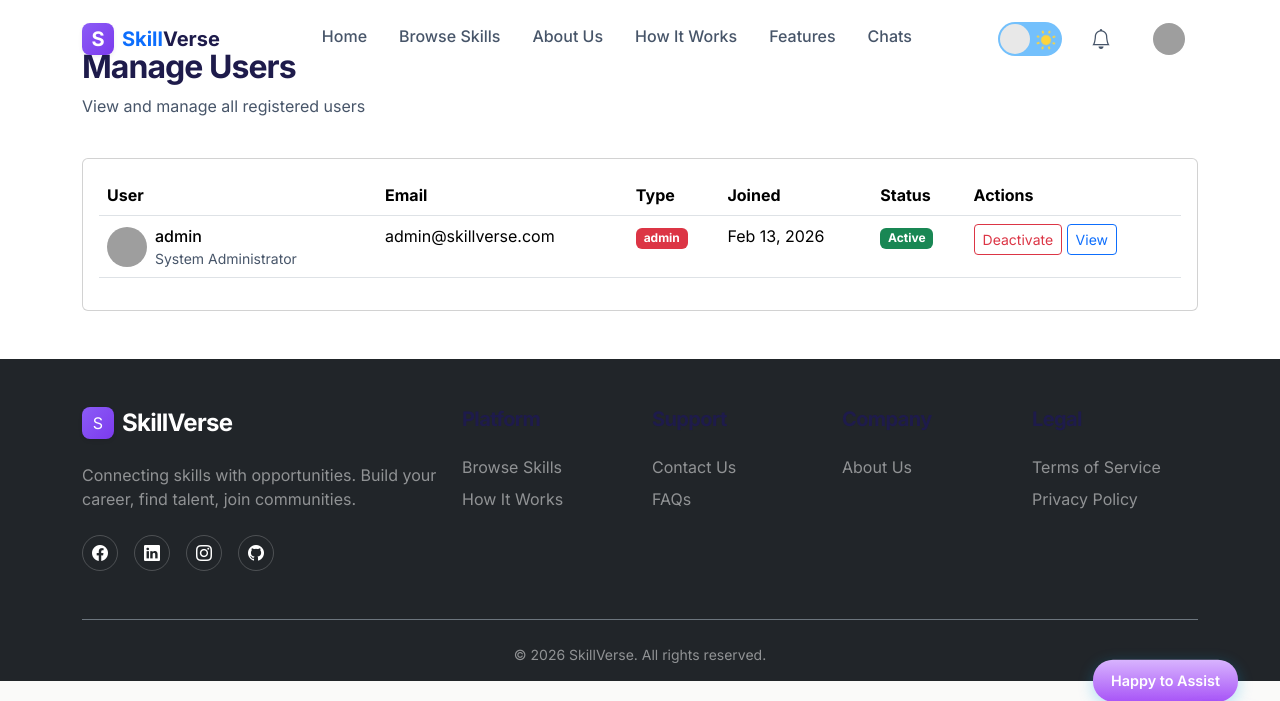
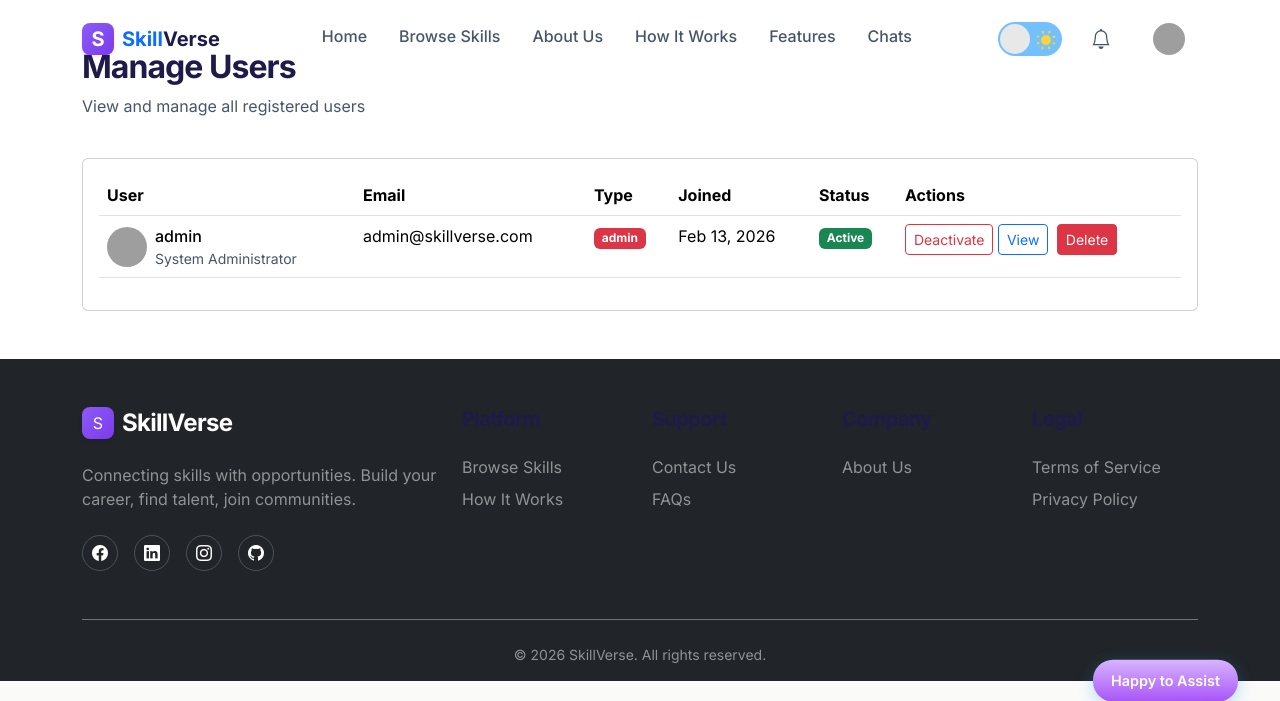
Before and after one commit to dakshbhavsar0007/SkillVerse, a Flask app: page /admin/users in a window 1280 px wide. Shown: the top 701 px of the page. Run offline with Flask 3, Linux system fonts and the light colour scheme; a user stored in the database is signed in; data that the repository does not hold is empty; grey boxes are pictures that could not be loaded.

Commit message:
Add admin feature to delete users

```diff
--- a/routes.py
+++ b/routes.py
@@ -1850,6 +1850,98 @@ def toggle_user_status(user_id):
     return redirect(url_for('admin.users'))
 
 
+@admin_bp.route('/users/<int:user_id>/delete', methods=['POST'])
+@admin_required
+def delete_user(user_id):
+    """
+    Permanently delete a user
+
+    Args:
+        user_id: User ID
+
+    Returns:
+        Redirect
+    """
+    user = User.query.get_or_404(user_id)
+
+    # SECURITY: Prevent admin from looking themselves
+    if user.id == current_user.id:
+        flash('You cannot delete your own account!', 'danger')
+        return redirect(url_for('admin.users'))
+
+    try:
+        username = user.username
+
+        # 1. Delete Services owned by user (and their related data)
+        # This mirrors the logic in service_delete
+        services = Service.query.filter_by(user_id=user.id).all()
+        for service in services:
+            # Delete related orders and their messages
+            orders = Order.query.filter_by(service_id=service.id).all()
+            for order in orders:
+                Message.query.filter_by(order_id=order.id).delete()
+                # Delete bookings linked to this order
+                Booking.query.filter_by(order_id=order.id).delete()
+                db.session.delete(order)
+
+            # Delete related reviews
+            Review.query.filter_by(service_id=service.id).delete()
+
+            # Delete related favorites
+            Favorite.query.filter_by(service_id=service.id).delete()
+
+            # Delete bookings linked to this service
+            Booking.query.filter_by(service_id=service.id).delete()
+
+            db.session.delete(service)
+
+        # 2. Delete Orders made by user (as buyer)
+        # We need to handle this carefully to avoid FK constraints if not already handled
+        orders_as_buyer = Order.query.filter_by(buyer_id=user.id).all()
+        for order in orders_as_buyer:
+            Message.query.filter_by(order_id=order.id).delete()
+            Booking.query.filter_by(order_id=order.id).delete()
+            db.session.delete(order)
+
+        # 3. Delete Reviews written by user
+        Review.query.filter_by(user_id=user.id).delete()
+
+        # 4. Delete Favorites made by user
+        Favorite.query.filter_by(user_id=user.id).delete()
+
+        # 5. Delete Bookings made by user
+        Booking.query.filter_by(client_id=user.id).delete()
+
+        # 6. Delete Availability Slots (if provider)
+        # First delete bookings for these slots
+        slots = AvailabilitySlot.query.filter_by(provider_id=user.id).all()
+        for slot in slots:
+             Booking.query.filter_by(slot_id=slot.id).delete()
+             db.session.delete(slot)
+
+        # 7. Delete Testimonials
+        Testimonial.query.filter_by(user_id=user.id).delete()
+
+        # 8. Delete Projects/Portfolio
+        ProjectShowcase.query.filter_by(user_id=user.id).delete()
+
+        # 9. Delete Notifications
+        Notification.query.filter_by(user_id=user.id).delete()
+
+        # 10. Delete User
+        db.session.delete(user)
+        db.session.commit()
+
+        flash(f'User {username} and all associated data have been permanently deleted.', 'success')
+
+    except Exception as e:
+        db.session.rollback()
+        flash(f'Error deleting user: {str(e)}', 'danger')
+        print(f"Delete User Error: {e}")
+
+    return redirect(url_for('admin.users'))
+
+
 @admin_bp.route('/services')
 @admin_required
 def services():
--- a/templates/admin/users.html
+++ b/templates/admin/users.html
@@ -66,6 +66,14 @@
                                         class="btn btn-sm btn-outline-primary">
                                         View
                                     </a>
+                                    <form method="POST"
+                                        action="{{ url_for('admin.delete_user', user_id=user.id) }}"
+                                        class="d-inline"
+                                        onsubmit="return confirm('Are you sure you want to PERMANENTLY delete this user? This will remove all their services, orders, and data. This action cannot be undone.');">
+                                        <button type="submit" class="btn btn-sm btn-danger ms-1">
+                                            Delete
+                                        </button>
+                                    </form>
                                 </td>
                             </tr>
                             {% endfor %}
```
